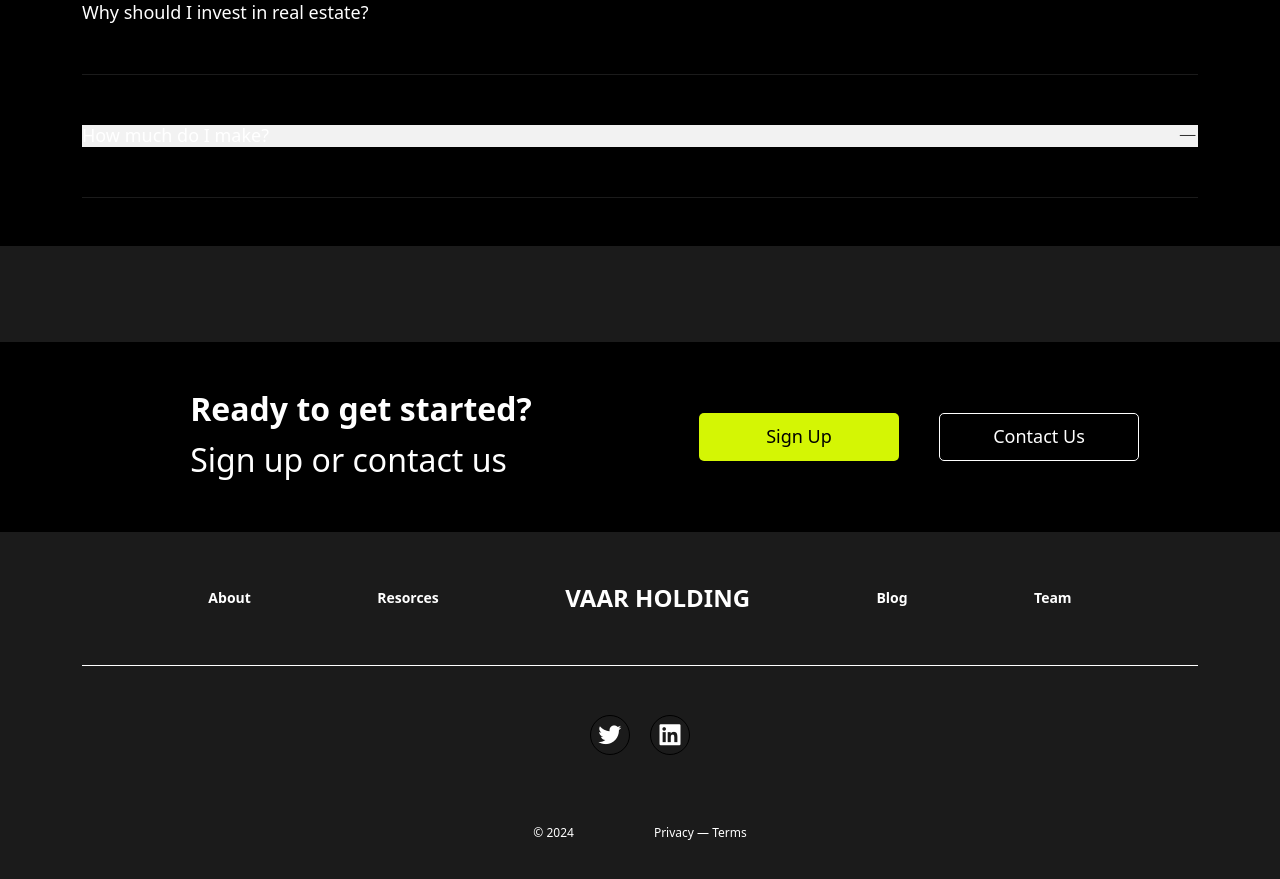
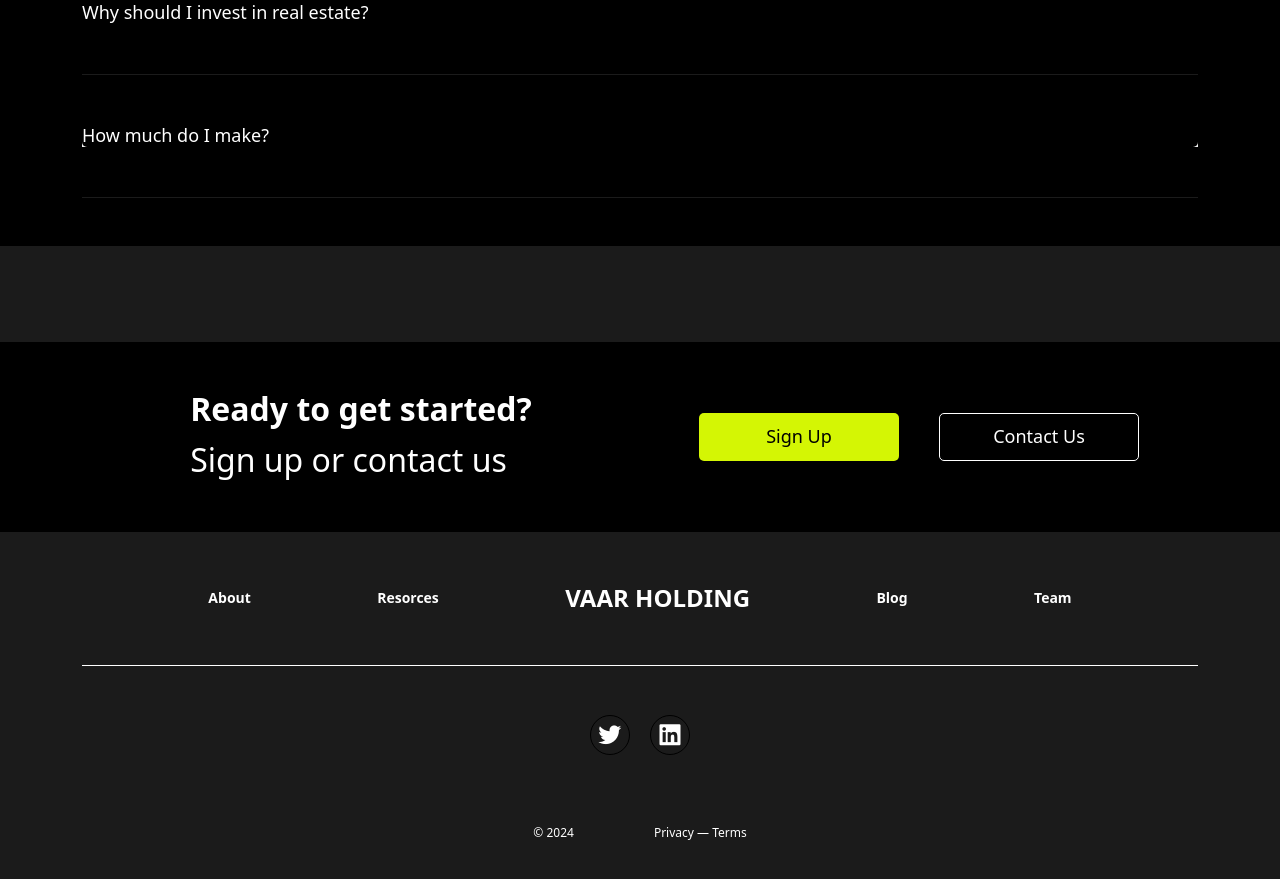
Before and after one commit to webtesting22/vaar, a React (Vite) app: page /AboutUs in a window 1280 px wide. Shown: the part 1900-2779 px from the top of the page. Built offline with nearby package versions, Linux system fonts and the light colour scheme.

Commit message:
accordion body text white back black

```diff
--- a/src/Components/AboutUs/About.css
+++ b/src/Components/AboutUs/About.css
@@ -137,7 +137,7 @@ section{
     padding: 0px;
     font-size: 18px;
     padding: 20px 0px;
-    color: #333333;
+    color: #ffffff;
 }
 
 .accordion-header {
@@ -151,7 +151,8 @@ section{
 
 .accordion-item:last-of-type>.accordion-header .accordion-button.collapsed,
 .accordion-item:first-of-type>.accordion-header .accordion-button.collapsed {
-    background-color: transparent;
+    background-color: black;
+    color: white;
 }
 
 .accordion-item:last-of-type>.accordion-header .accordion-button,
@@ -303,7 +304,7 @@ section{
         padding: 0px;
         font-size: 16px;
         padding: 20px 0px;
-        color: #333333;
+        color: #ffffff;
     }
     #accordion .input-group{
         display: flex;
```
